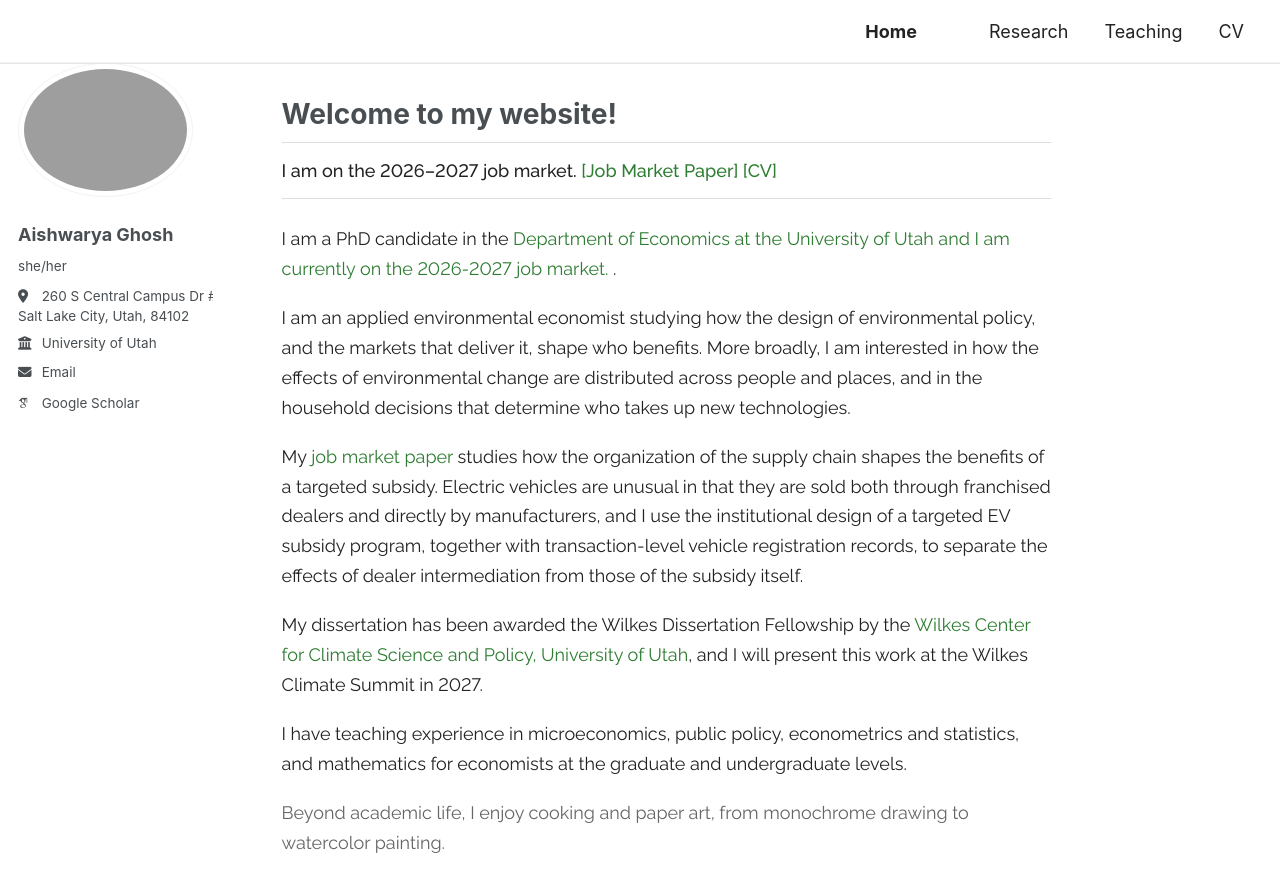
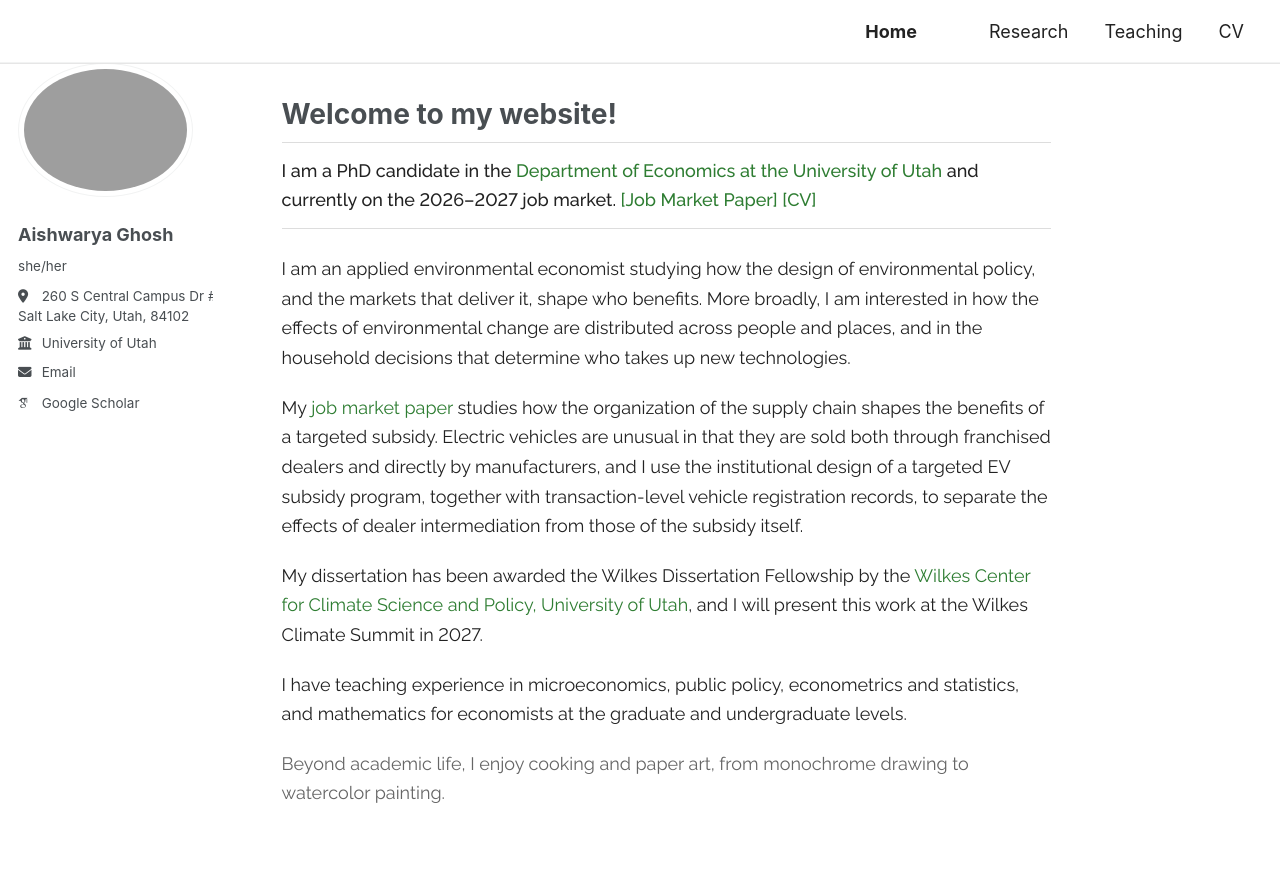
Before and after one commit to ghoshash1/ghoshash1.github.io, a Jekyll site: the page built from _pages/about.md, in a window 1280 px wide and 1066 px high. Shown: the top 892 px of the window. Built offline with Jekyll 4.4.1, drawn with Linux system fonts in a browser that asks for light colours; some web fonts are replaced.

Commit message:
Update about.md

```diff
--- a/_pages/about.md
+++ b/_pages/about.md
@@ -21,9 +21,7 @@ redirect_from:
 
 <div class="rp">
 
-<p class="jm">I am on the 2026–2027 job market. <a href="/research/">[Job Market Paper]</a> <a href="/cv/">[CV]</a></p>
-
-<p>I am a PhD candidate in the <a href="https://www.econ.utah.edu/" target="_blank" rel="noopener">Department of Economics at the University of Utah and I am currently on the 2026-2027 job market. </a>.</p>
+<p class="jm">I am a PhD candidate in the <a href="https://www.econ.utah.edu/" target="_blank" rel="noopener">Department of Economics at the University of Utah</a> and currently on the 2026–2027 job market. <a href="/research/">[Job Market Paper]</a> <a href="/cv/">[CV]</a></p>
 
 <p>I am an applied environmental economist studying how the design of environmental policy, and the markets that deliver it, shape who benefits. More broadly, I am interested in how the effects of environmental change are distributed across people and places, and in the household decisions that determine who takes up new technologies.</p>
 
```
